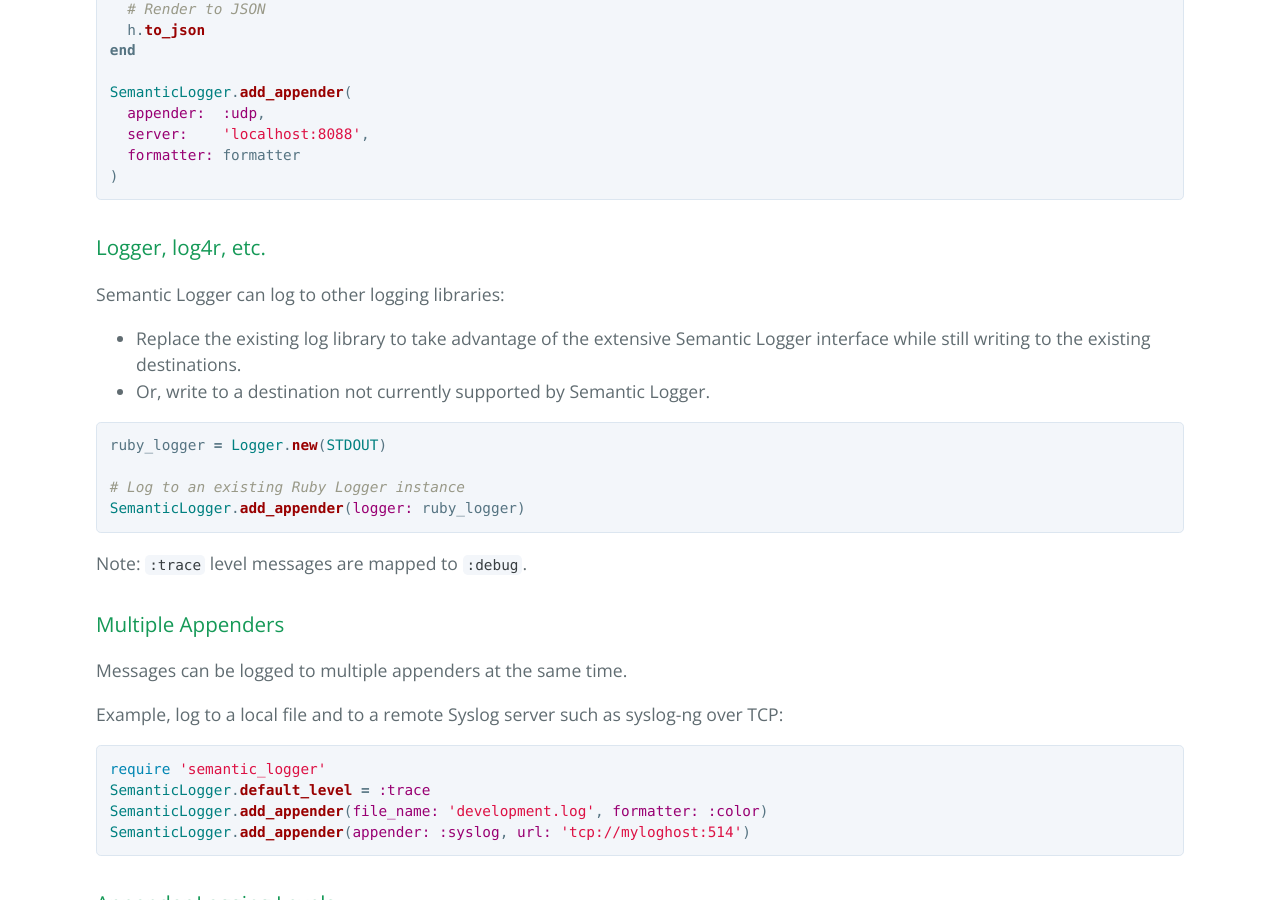
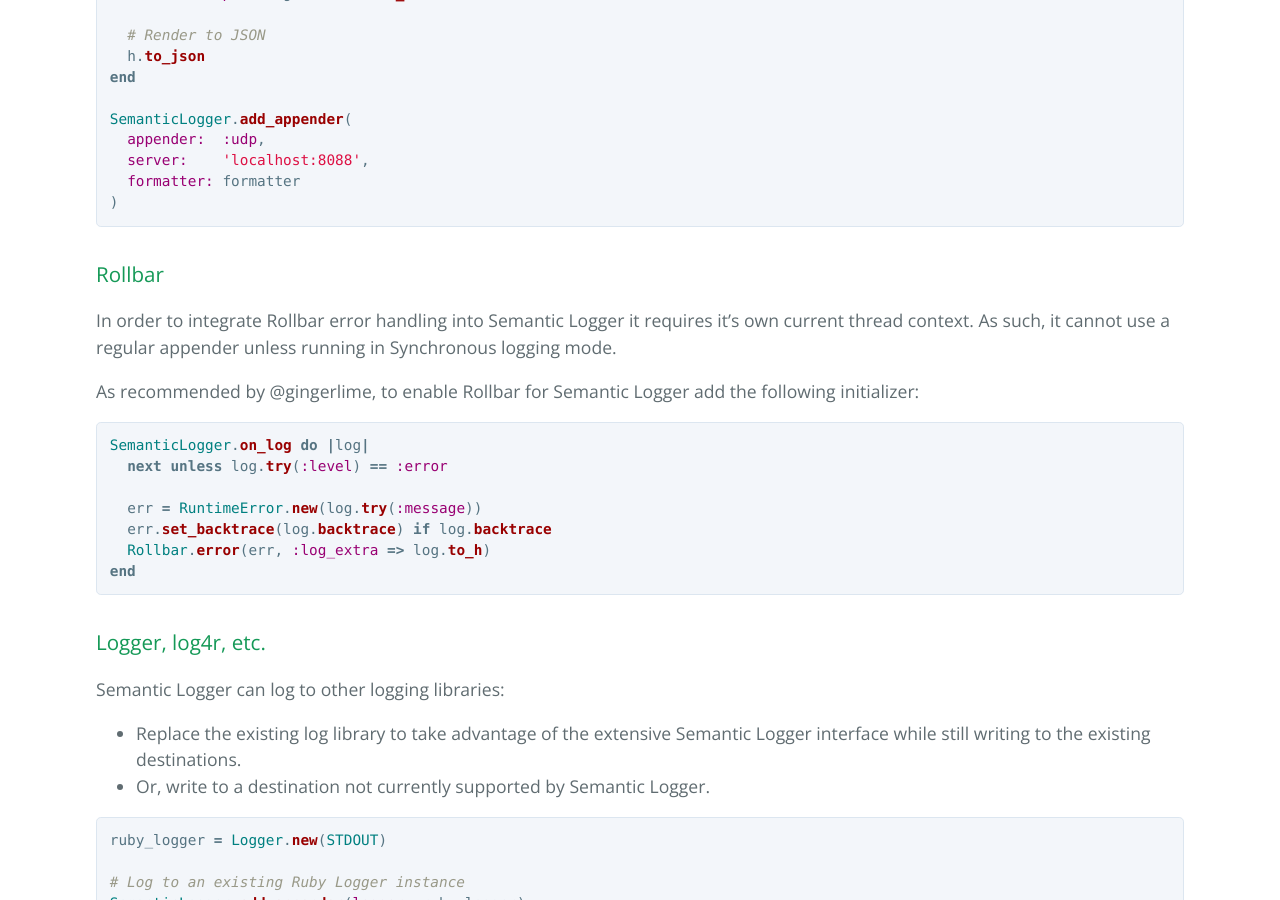
Before and after one commit to reidmorrison/semantic_logger, a Jekyll site: the page built from docs/appenders.md, in a window 1280 px wide and 900 px high, scrolled down 12880 px. Built offline with Jekyll 4.4.1, drawn with Linux system fonts in a browser that asks for light colours; our own code applies the rules of GitHub Pages for plain Markdown files.

Commit message:
Fixes #97 Rollbar documentation

```diff
--- a/docs/appenders.md
+++ b/docs/appenders.md
@@ -27,6 +27,7 @@ Log messages can be written to one or more of the following destinations at the
 * TCP (+ SSL)
 * UDP
 * MongoDB
+* Rollbar
 * Logger, log4r, etc.
 
 To ensure no log messages are lost it is recommend to use TCP over UDP for logging purposes.
@@ -632,6 +633,23 @@ SemanticLogger.add_appender(
 )
 ~~~
 
+### Rollbar
+
+In order to integrate Rollbar error handling into Semantic Logger it requires it's own
+current thread context. As such, it cannot use a regular appender unless running
+in Synchronous logging mode.
+
+As recommended by @gingerlime, to enable Rollbar for Semantic Logger add the following initializer:
+~~~ruby
+SemanticLogger.on_log do |log|
+  next unless log.try(:level) == :error
+
+  err = RuntimeError.new(log.try(:message))
+  err.set_backtrace(log.backtrace) if log.backtrace
+  Rollbar.error(err, :log_extra => log.to_h)
+end
+~~~
+
 ### Logger, log4r, etc.
 
 Semantic Logger can log to other logging libraries:
```
